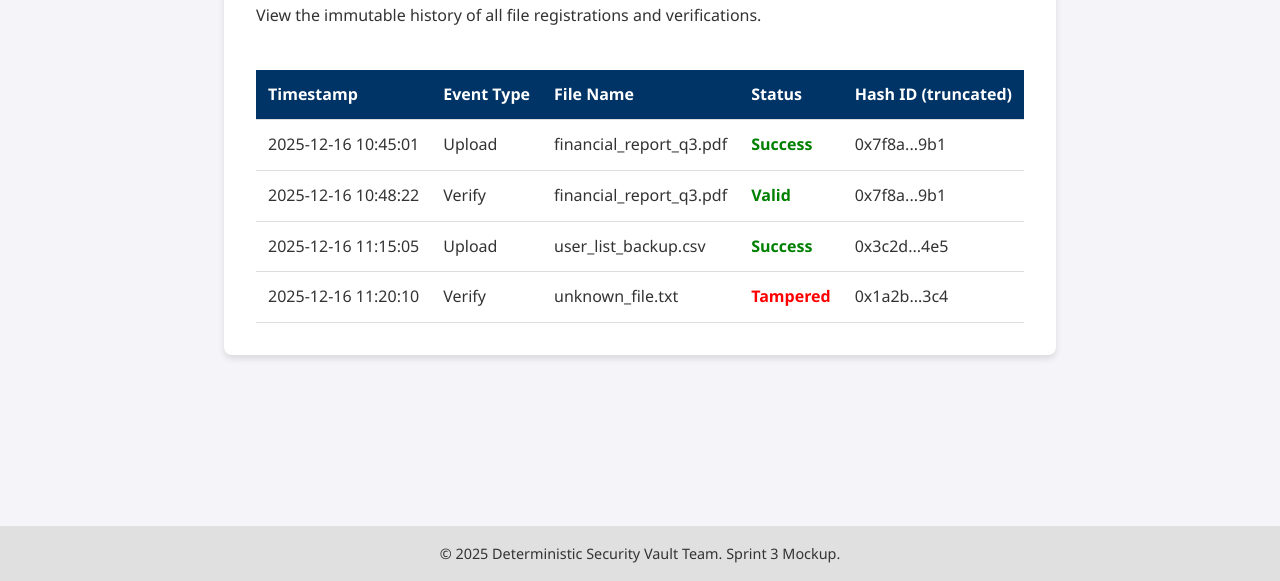
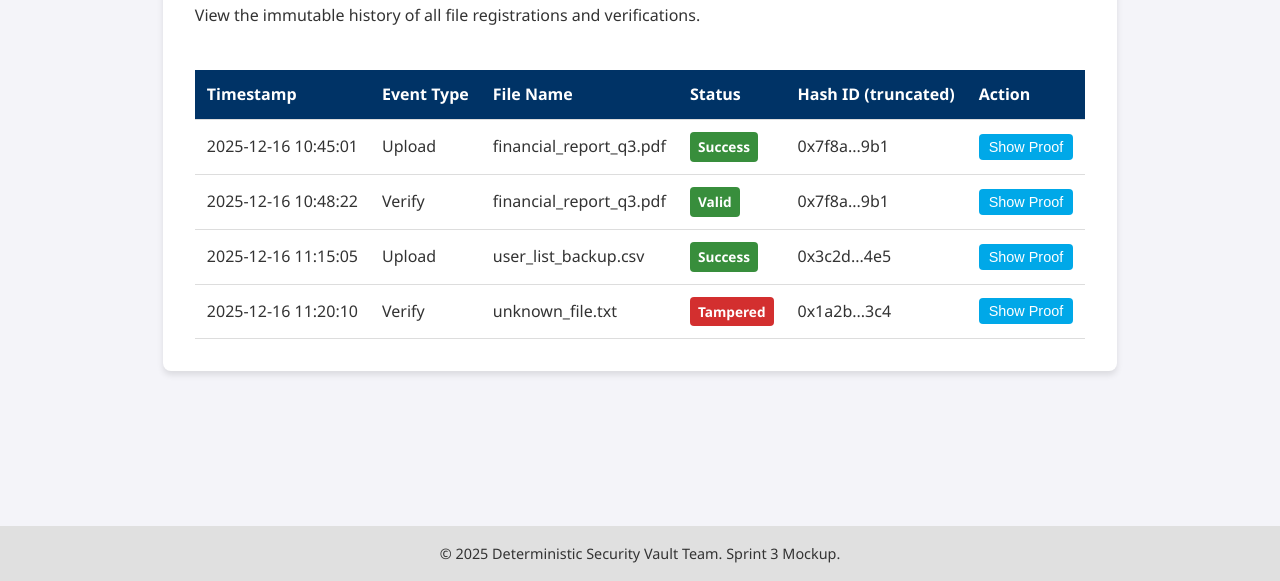
Before and after one commit to esrailman/Deterministic_Security_Vault, a plain HTML site: page frontend/pages/audit.html in a window 1280 px wide. Shown: the part 219-800 px from the top of the page. Drawn offline with Linux system fonts and the light colour scheme.

Commit message:
show proof design

```diff
--- a/frontend/pages/audit.html
+++ b/frontend/pages/audit.html
@@ -37,6 +37,7 @@
                         <th>File Name</th>
                         <th>Status</th>
                         <th>Hash ID (truncated)</th>
+                        <th>Action</th>
                     </tr>
                 </thead>
                 <tbody id="auditTableBody">
@@ -46,29 +47,37 @@
                         <td>2025-12-16 10:45:01</td>
                         <td>Upload</td>
                         <td>financial_report_q3.pdf</td>
-                        <td style="color: green; font-weight: bold;">Success</td>
+                        <td><span class="badge badge-success">Success</span></td>
                         <td>0x7f8a...9b1</td>
+                        <td><button class="btn btn-sm btn-secondary" onclick="showProof('0x7f8a...9b1')">Show
+                                Proof</button></td>
                     </tr>
                     <tr>
                         <td>2025-12-16 10:48:22</td>
                         <td>Verify</td>
                         <td>financial_report_q3.pdf</td>
-                        <td style="color: green; font-weight: bold;">Valid</td>
+                        <td><span class="badge badge-success">Valid</span></td>
                         <td>0x7f8a...9b1</td>
+                        <td><button class="btn btn-sm btn-secondary" onclick="showProof('0x7f8a...9b1')">Show
+                                Proof</button></td>
                     </tr>
                     <tr>
                         <td>2025-12-16 11:15:05</td>
                         <td>Upload</td>
                         <td>user_list_backup.csv</td>
-                        <td style="color: green; font-weight: bold;">Success</td>
+                        <td><span class="badge badge-success">Success</span></td>
                         <td>0x3c2d...4e5</td>
+                        <td><button class="btn btn-sm btn-secondary" onclick="showProof('0x3c2d...4e5')">Show
+                                Proof</button></td>
                     </tr>
                     <tr>
                         <td>2025-12-16 11:20:10</td>
                         <td>Verify</td>
                         <td>unknown_file.txt</td>
-                        <td style="color: red; font-weight: bold;">Tampered</td>
+                        <td><span class="badge badge-error">Tampered</span></td>
                         <td>0x1a2b...3c4</td>
+                        <td><button class="btn btn-sm btn-secondary" onclick="showProof('0x1a2b...3c4')">Show
+                                Proof</button></td>
                     </tr>
                 </tbody>
             </table>
```
